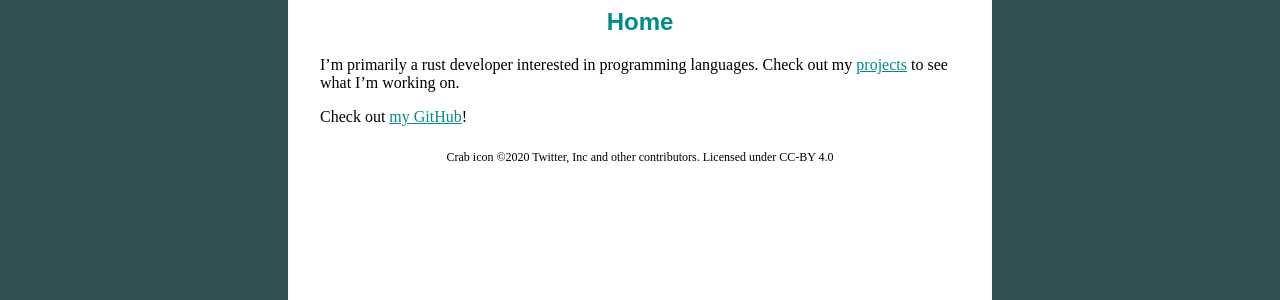
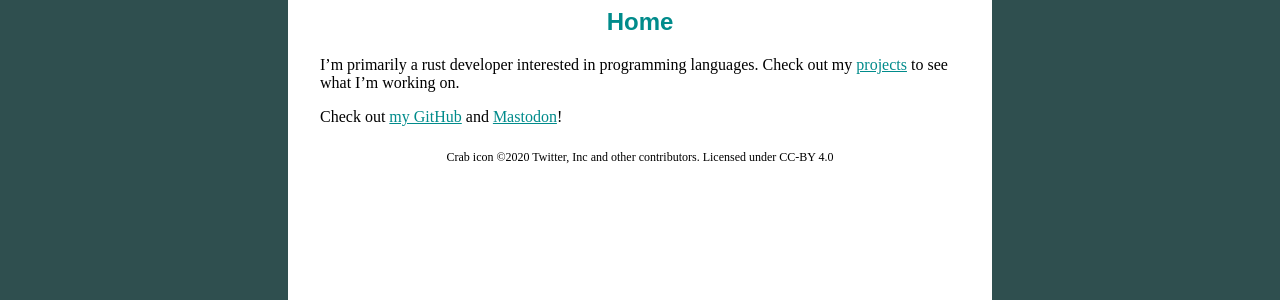
Before and after one commit to PokeJofeJr4th/webbed-site, a Jekyll site: the page built from index.md, in a window 1280 px wide. Shown: the part 124-424 px from the top of the page. Built offline with Jekyll 4.4.1, drawn with Linux system fonts in a browser that asks for light colours.

Commit message:
add mastodon link

```diff
--- a/index.md
+++ b/index.md
@@ -5,4 +5,4 @@ layout: default
 
 I'm primarily a rust developer interested in programming languages. Check out my [projects](/projects) to see what I'm working on.
 
-Check out [my GitHub](https://github.com/PokeJofeJr4th)!
+Check out [my GitHub](https://github.com/PokeJofeJr4th) and <a rel="me" href="https://tech.lgbt/@ajc">Mastodon</a>!
```
